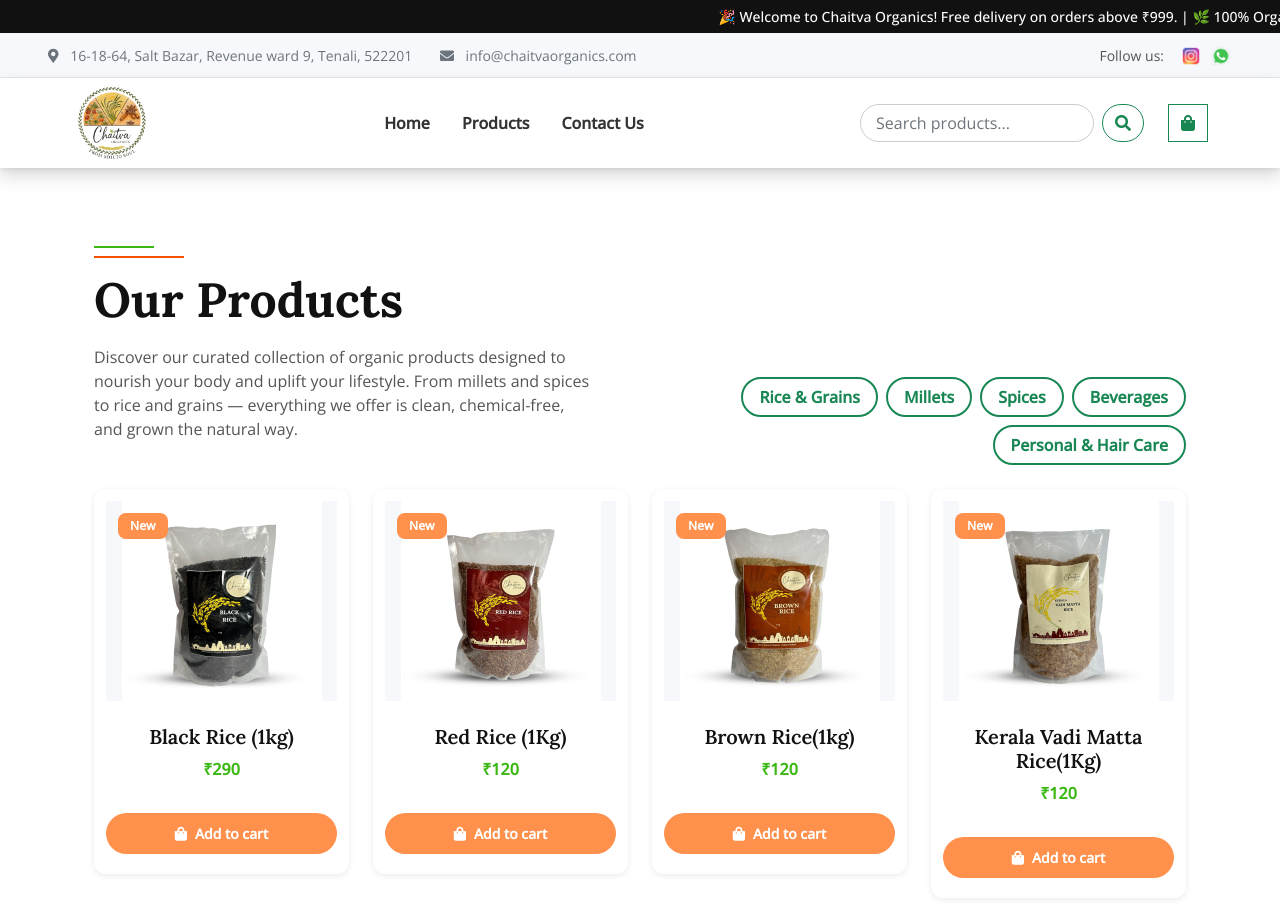
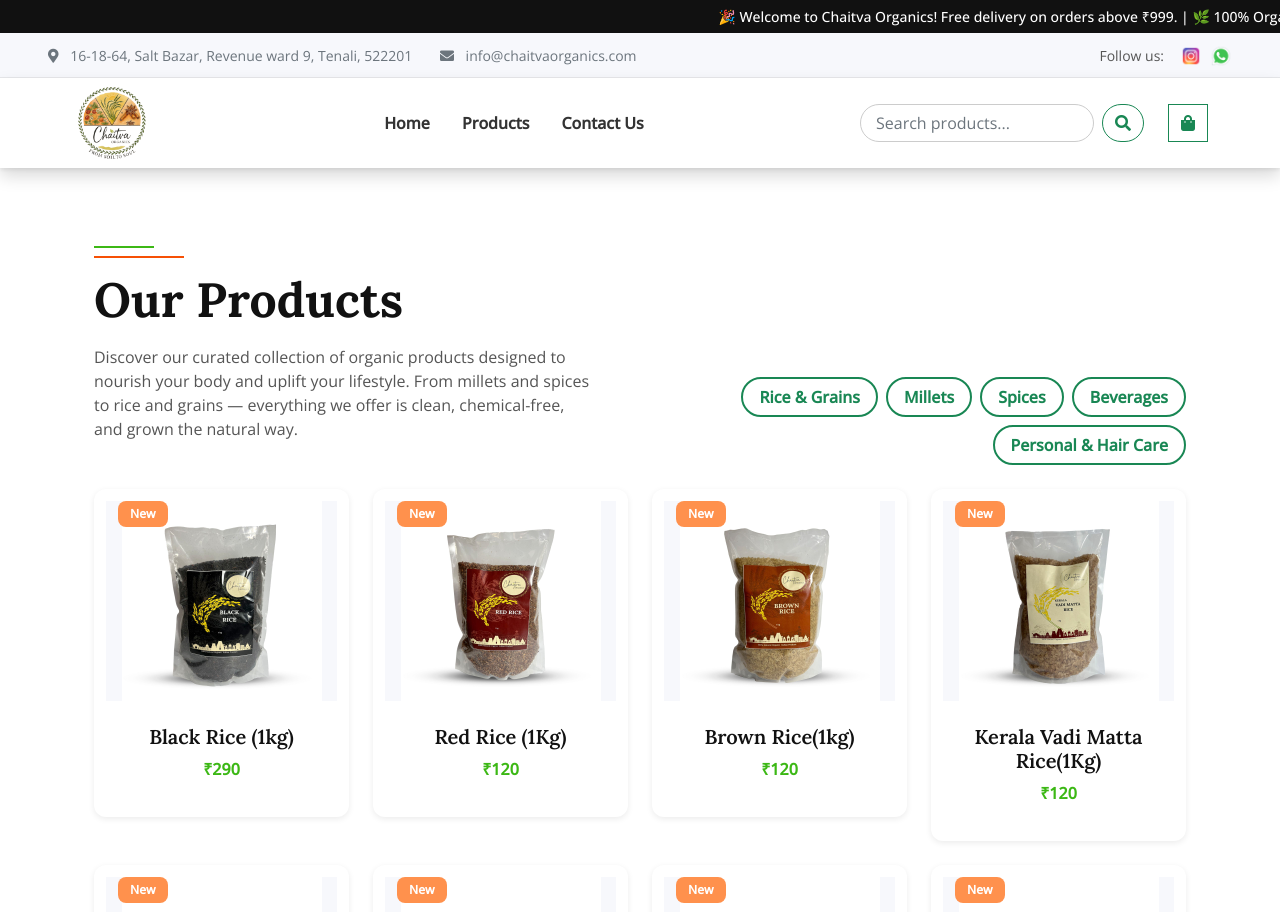
Before and after one commit to HemanthGogineni/ChativaOrganics, an Angular app in the folder ChaitvaOrganics-FE/: page /products in a window 1280 px wide. Shown: the top 912 px of the page. Built offline with nearby package versions, Linux system fonts and the light colour scheme.

Commit message:
Fix few product ui elements

```diff
--- a/ChaitvaOrganics-FE/src/app/pages/cart/cart.service.ts
+++ b/ChaitvaOrganics-FE/src/app/pages/cart/cart.service.ts
@@ -13,9 +13,10 @@
     addToCart(product: any) {
         const current = this.items.getValue();
         const index = current.findIndex(p => p.id === product.id);
+        console.log('Adding to cart:', product.quantity, index);
 
         if (index !== -1) {
-            current[index].quantity += 1;
+            current[index].quantity = current[index].quantity + product.quantity;
             this.items.next([...current]);
         } else {
             this.items.next([...current, { ...product, quantity: product.quantity || 1 }]);
@@ -50,6 +51,7 @@
     private updateCartCount() {
         const total = this.items.getValue()
             .reduce((sum, item) => sum + item.quantity, 0);
+        console.log('Cart count updated:', total);
         this.cartCount.next(total);
     }
 }
--- a/ChaitvaOrganics-FE/src/app/pages/product-details/product-detail.component.html
+++ b/ChaitvaOrganics-FE/src/app/pages/product-details/product-detail.component.html
@@ -48,17 +48,17 @@
             <div class="quantity">
                 <h4>Quantity</h4>
                 <div class="quantity-box">
-                    <button [disabled]="isInCart(product.id)" (click)="decrement()">-</button>
+                    <button (click)="decrement()">-</button>
                     <span>{{ quantity }}</span>
-                    <button [disabled]="isInCart(product.id)" (click)="increment()">+</button>
+                    <button (click)="increment()">+</button>
                 </div>
             </div>
 
             <!-- Cart & Buy Now -->
             <div class="cart-section py-3">
-                <button [disabled]="isInCart(product.id)" class="add-to-cart-btn" (click)="addToCart()">
+                <button class="add-to-cart-btn" (click)="addToCart()">
                     <i class="fa fa-shopping-bag me-2"></i>
-                    {{ isInCart(product.id) ? 'Added to Cart' : 'Add to Cart' }}
+                    Add to Cart
                 </button>
             </div>
         </div>
--- a/ChaitvaOrganics-FE/src/app/pages/products/product.component.html
+++ b/ChaitvaOrganics-FE/src/app/pages/products/product.component.html
@@ -39,6 +39,7 @@
                                     <img [src]="'assets/img/product-imgs/' + product.image" [alt]="product.name">
                                 </a>
                                 <div class="badge-new">New</div>
+                                <!-- <div class="badge-top-selling">🔥 Top Selling</div> -->
                             </div>
 
                             <!-- Product Info -->
@@ -49,14 +50,14 @@
                             </div>
 
                             <!-- Cart Section -->
-                            <div class="cart-section w-100 py-2">
+                            <!-- <div class="cart-section w-100 py-2">
                                 <button [disabled]="isInCart(product.id)" class="add-to-cart-btn"
                                     (click)="addToCart(product)">
                                     <i class="fa fa-shopping-bag text-white me-2"></i>
                                     <span *ngIf="!isInCart(product.id)">Add to cart</span>
                                     <span *ngIf="isInCart(product.id)">Added</span>
                                 </button>
-                            </div>
+                            </div> -->
                         </div>
                     </div>
                 </div>
--- a/ChaitvaOrganics-FE/src/app/pages/products/product.component.scss
+++ b/ChaitvaOrganics-FE/src/app/pages/products/product.component.scss
@@ -60,8 +60,20 @@
   padding: 4px 12px;
   border-radius: 8px;
   position: absolute;
-  top: 12px;
+  top: 0px;
   left: 12px;
+  font-size: 0.75rem;
+}
+
+.badge-top-selling {
+  background: #35a31f;
+  color: #fff;
+  font-weight: 600;
+  padding: 4px 12px;
+  border-radius: 8px;
+  position: absolute;
+  top: 0px;
+  left: 70px;
   font-size: 0.75rem;
 }
 
```
